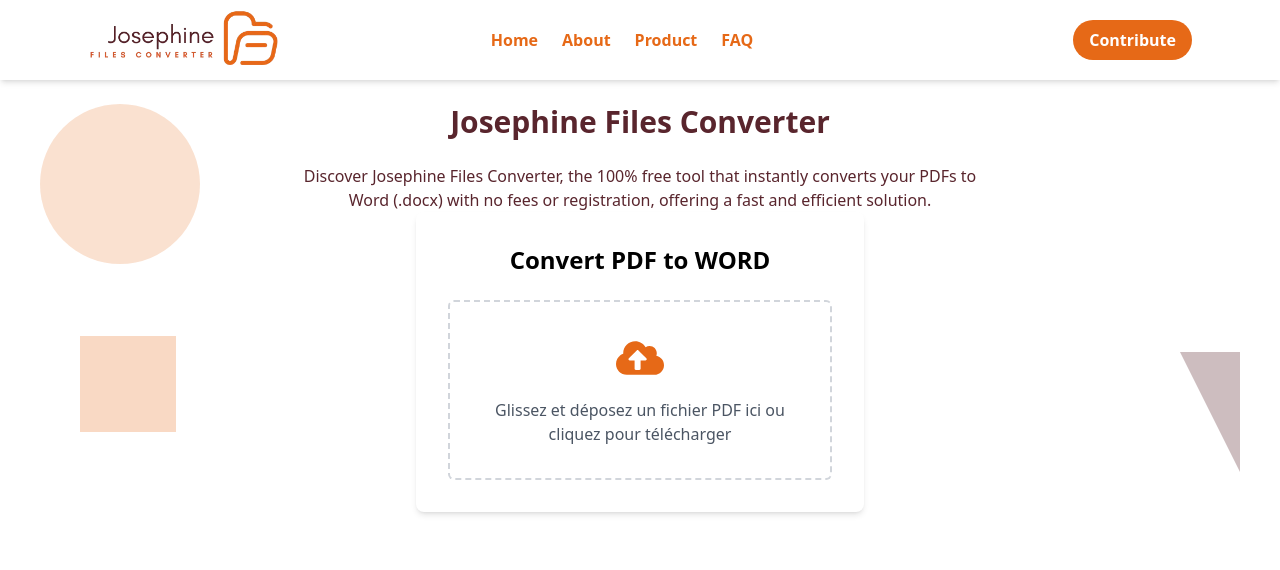
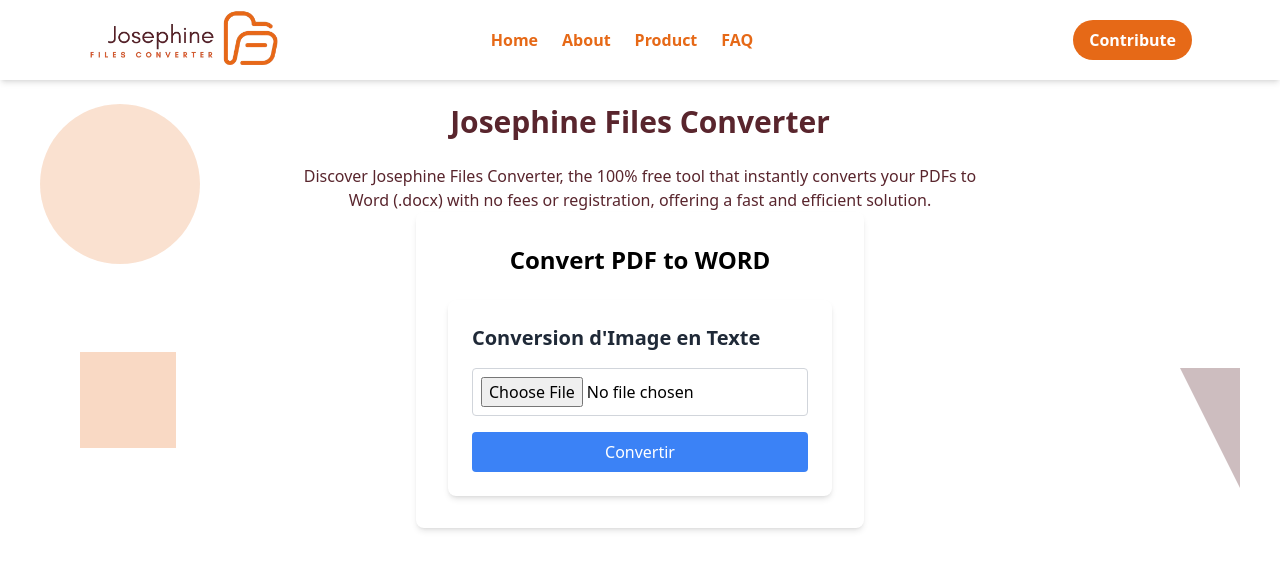
Before and after one commit to GlodyMafo/jsfcov, a React (Vite) app: page / in a window 1280 px wide. Shown: the top 570 px of the page. Built offline with nearby package versions, Linux system fonts and the light colour scheme.

Commit message:
adding img feature

```diff
--- a/package.json
+++ b/package.json
@@ -11,9 +11,11 @@
   },
   "dependencies": {
     "axios": "^1.7.7",
+    "jspdf": "^2.5.2",
     "react": "^18.3.1",
     "react-dom": "^18.3.1",
     "react-icons": "^5.3.0",
+    "react-quill": "^2.0.0",
     "react-router-dom": "^6.26.1"
   },
   "devDependencies": {
--- a/src/App.jsx
+++ b/src/App.jsx
@@ -1,6 +1,8 @@
 import React from 'react';
 import FileUpload from './components/FileUpload';
 import Navbar from './components/Navbar';
+import ImageUploader from './components/ImageUploader';
+import ImageToText from './components/ImageUploader';
 
 const App = () => {
   return (
@@ -27,7 +29,8 @@
         <div className="flex justify-around mt-">
           <div className="w-full max-w-md p-8 bg-white rounded-lg shadow-md">
             <h2 className="text-2xl font-bold text-center mb-6">Convert PDF to WORD</h2>
-            <FileUpload />
+            {/* <FileUpload /> */}
+            <ImageToText/>
           </div>
         </div>
       </div>
--- a/src/components/FileUpload.jsx
+++ b/src/components/FileUpload.jsx
@@ -43,7 +43,7 @@
     setLoading(true);
 
     try {
-      const response = await fetch('http://localhost:5000/conversion', {
+      const response = await fetch('http://localhost:8000/pdftoword', {
         method: 'POST',
         body: formData,
       });
--- /dev/null
+++ b/src/components/ImageUploader.jsx
@@ -0,0 +1,116 @@
+import React, { useState } from 'react';
+import axios from 'axios';
+import ReactQuill from 'react-quill';
+import 'react-quill/dist/quill.snow.css';
+import jsPDF from 'jspdf';
+
+const ImageToText = () => {
+    const [selectedFile, setSelectedFile] = useState(null);
+    const [loading, setLoading] = useState(false);
+    const [extractedText, setExtractedText] = useState('');
+    const [error, setError] = useState('');
+
+    const handleFileChange = (event) => {
+        setSelectedFile(event.target.files[0]);
+        setExtractedText('');
+        setError('');
+    };
+
+    const handleSubmit = async (event) => {
+        event.preventDefault();
+
+        if (!selectedFile) {
+            setError('Veuillez sélectionner une image.');
+            return;
+        }
+
+        const formData = new FormData();
+        formData.append('image', selectedFile);
+
+        setLoading(true);
+        setExtractedText('');
+        setError('');
+
+        try {
+            const response = await axios.post('http://localhost:8000/imgtodoc', formData, {
+                headers: {
+                    'Content-Type': 'multipart/form-data',
+                },
+            });
+
+            setExtractedText(response.data.text);
+        } catch (err) {
+            console.error(err);
+            setError(err.response?.data?.error || 'Une erreur est survenue lors de la conversion.');
+        } finally {
+            setLoading(false);
+        }
+    };
+
+    const downloadPDF = () => {
+        const pdf = new jsPDF();
+        const text = extractedText.replace(/<\/?[^>]+(>|$)/g, ""); // Enlève les balises HTML
+        pdf.text(text, 10, 10);
+        pdf.save('extracted_text.pdf');
+    };
+
+    const downloadWord = () => {
+        const text = extractedText.replace(/<\/?[^>]+(>|$)/g, ""); // Enlève les balises HTML
+        const blob = new Blob([text], { type: 'application/msword' });
+        const url = URL.createObjectURL(blob);
+        const a = document.createElement('a');
+        a.href = url;
+        a.download = 'extracted_text.doc';
+        a.click();
+        URL.revokeObjectURL(url);
+    };
+
+    return (
+        <div className="max-w-md mx-auto bg-white p-6 rounded-lg shadow-md">
+            <h2 className="text-xl font-semibold mb-4 text-gray-800">Conversion d'Image en Texte</h2>
+            <form onSubmit={handleSubmit} className="flex flex-col">
+                <input
+                    type="file"
+                    accept="image/*"
+                    onChange={handleFileChange}
+                    className="mb-4 p-2 border border-gray-300 rounded"
+                    required
+                />
+                <button
+                    type="submit"
+                    disabled={loading}
+                    className={`py-2 px-4 rounded text-white ${loading ? 'bg-gray-400 cursor-not-allowed' : 'bg-blue-500 hover:bg-blue-600'}`}
+                >
+                    {loading ? 'Conversion en cours...' : 'Convertir'}
+                </button>
+            </form>
+            {error && <div className="mt-4 text-red-500">{error}</div>}
+            {extractedText && (
+                <div className="mt-4 bg-gray-100 p-4 rounded">
+                    <h3 className="text-lg font-semibold text-gray-700">Texte Extrait :</h3>
+                    <ReactQuill
+                        value={extractedText}
+                        onChange={setExtractedText}
+                        className="text-editor"
+                    />
+                    <div className="mt-4">
+                        <button
+                            onClick={downloadPDF}
+                            className="py-2 px-4 bg-green-500 text-white rounded hover:bg-green-600 mr-2"
+                        >
+                            Télécharger PDF
+                        </button>
+                        <button
+                            onClick={downloadWord}
+                            className="py-2 px-4 bg-yellow-500 text-white rounded hover:bg-yellow-600"
+                        >
+                            Télécharger Word
+                        </button>
+                    </div>
+                </div>
+            )}
+        </div>
+    );
+};
+
+export default ImageToText;
```
Also changed, not shown: 1 other file (tests, documents, lock files or other folders).
